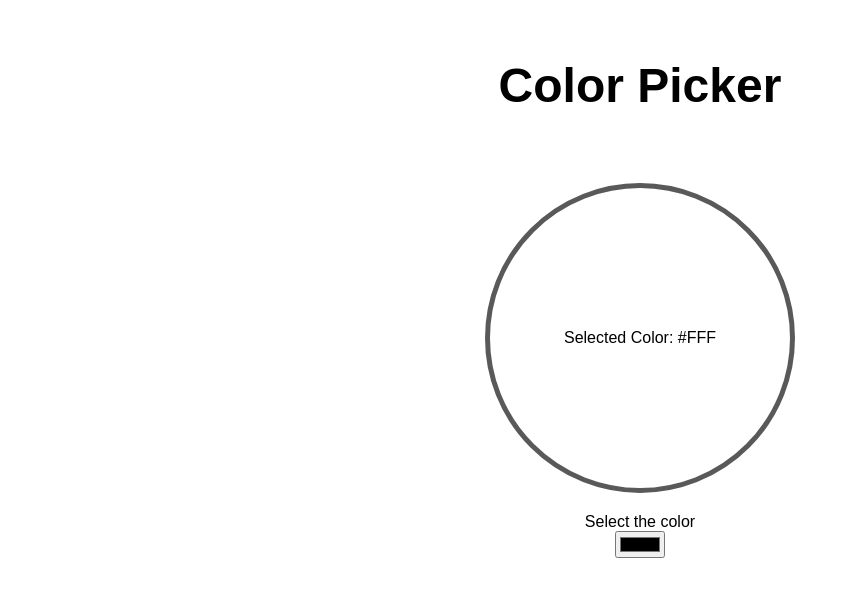
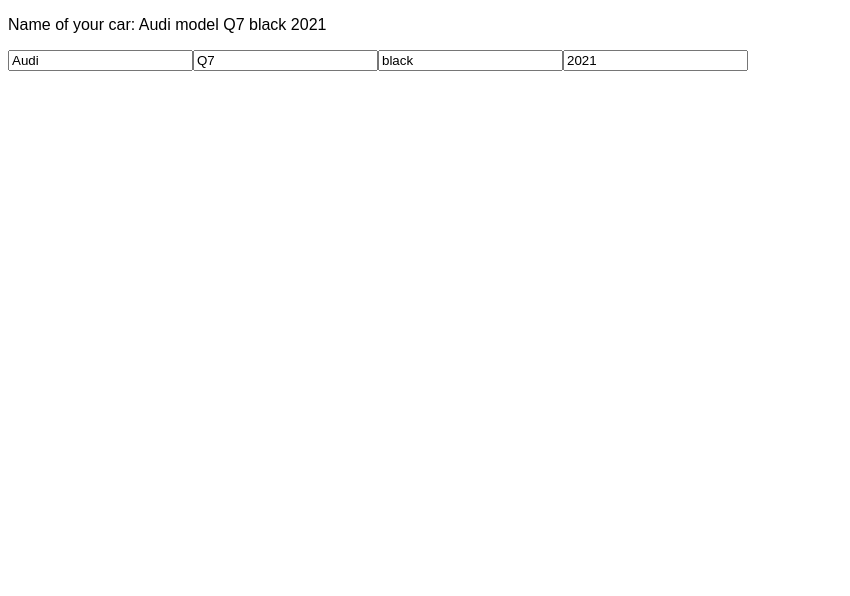
Before and after one commit to errortax/React-based-web-apps, a React (Vite) app in the folder my_app/: page / in a window 1280 px wide. Shown: the top 596 px of the page, without its empty margins (0-850 px from the left). Built offline with nearby package versions, Linux system fonts and the light colour scheme.

Commit message:
updated for new states

```diff
--- a/my_app/src/App.jsx
+++ b/my_app/src/App.jsx
@@ -11,10 +11,11 @@
 
 import Mycomponent from "./Mycomponent";
 import ColorPicker from "./ColorPicker";
+import UpdateState from "./UpdateState";
 
 function App(){
   //return(<Mycomponent />);
-  return(<ColorPicker />);
+  return(<UpdateState />);
 }
 
 export default App;
--- /dev/null
+++ b/my_app/src/UpdateState.jsx
@@ -0,0 +1,30 @@
+import React, {useState} from "react";
+
+function UpdateState(){
+ const [car, setCar] = useState({name:"Audi", model:"Q7",color: "black", year: 2021});
+
+ function handleName(event){
+     setCar(c => ({...car, name: event.target.value}));
+ }
+
+ function handleModel(event){
+    setCar(c=>({...car, model: event.target.value}));
+}
+function handleColor(event){
+    setCar(c=>({...car, color: event.target.value}));
+}
+function handleYear(event){
+    setCar(c=>({...car, year: event.target.value}));
+}
+
+ return(<div>
+    <p>Name of your car: {car.name} model {car.model} {car.color} {car.year} </p>
+   <input type="text" onChange={handleName} value={car.name}/>
+   <input type="text" onChange={handleModel} value={car.model}/>
+   <input type="text" onChange={handleColor} value={car.color}/>
+   <input type="number" onChange={handleYear} value={car.year}/>
+
+ </div>);
+}
+
+export default UpdateState;
```
